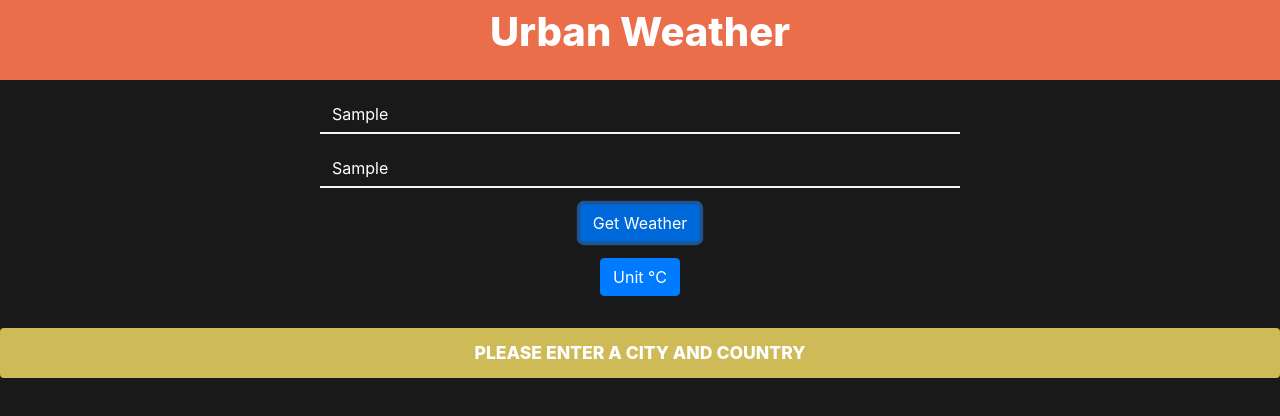
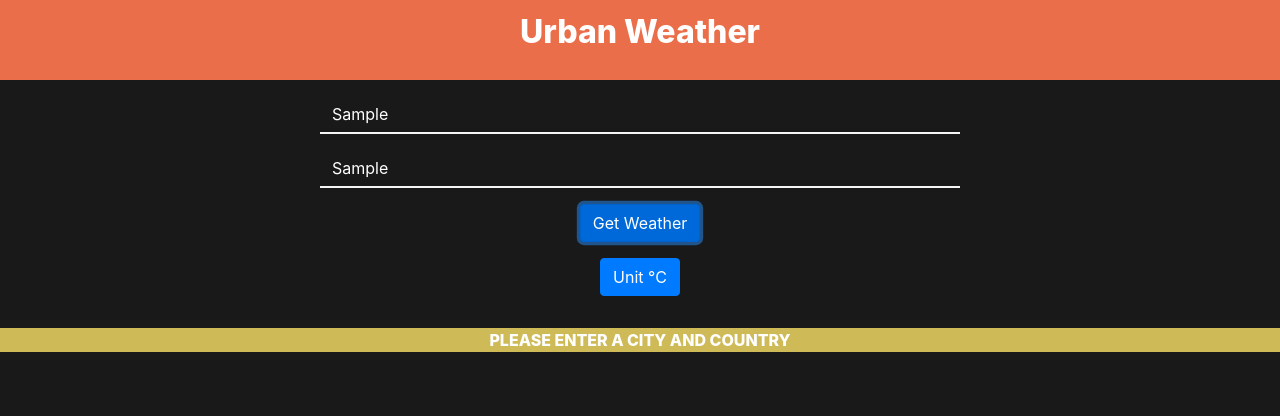
Before and after one commit to tonejk/openweather-react, a React (Create React App) app: page / in a window 1280 px wide. Both pictures are taken after typing "Sample", "Sample" into the empty fields and a click on the button "Get Weather". Shown: the top 416 px of the page. Built offline with nearby package versions, Linux system fonts and the light colour scheme; no server answers.

Commit message:
styling changes

```diff
--- a/src/App.css
+++ b/src/App.css
@@ -10,7 +10,7 @@
   flex-direction: column;
   align-items: center;
   justify-content: center;
-  font-size: 2.5rem;
+  font-size: 2rem;
 
   font-weight: 800;
   color: #FFFFFF;
--- a/src/components/Style.css
+++ b/src/components/Style.css
@@ -14,7 +14,7 @@
 
 .weatherChart {
     color: #FFFFFF;
-    font-size: 2.5rem;
+    font-size: 2rem;
     font-weight: 800;
     text-align: center;
     margin-top: 8rem;
@@ -25,7 +25,7 @@
     border: none !important;
     color: #FFFFFF;
     text-align: center;
-    font-size: 1.1rem;
+    font-size: 1rem;
     font-weight: 800;
     margin-top: 2rem;
     text-transform: uppercase;
--- a/src/components/WeatherChart.jsx
+++ b/src/components/WeatherChart.jsx
@@ -1,6 +1,5 @@
 import React, { useState, useEffect } from "react";
 import Button from "react-bootstrap/Button";
-import ListGroup from "react-bootstrap/ListGroup";
 import "./Style.css";
 
 const WeatherChart = ({ city, country, tempC, tempF, description, error }) => {
@@ -31,9 +30,7 @@ const WeatherChart = ({ city, country, tempC, tempF, description, error }) => {
             Unit {unit}
         </Button>
         {error ?
-        <ListGroup>
-            <ListGroup.Item className="error">{error}</ListGroup.Item>
-        </ListGroup>
+            <p className="error">{error}</p>
         : null}
         {city && country ?
             <div className="weatherChart">
```
